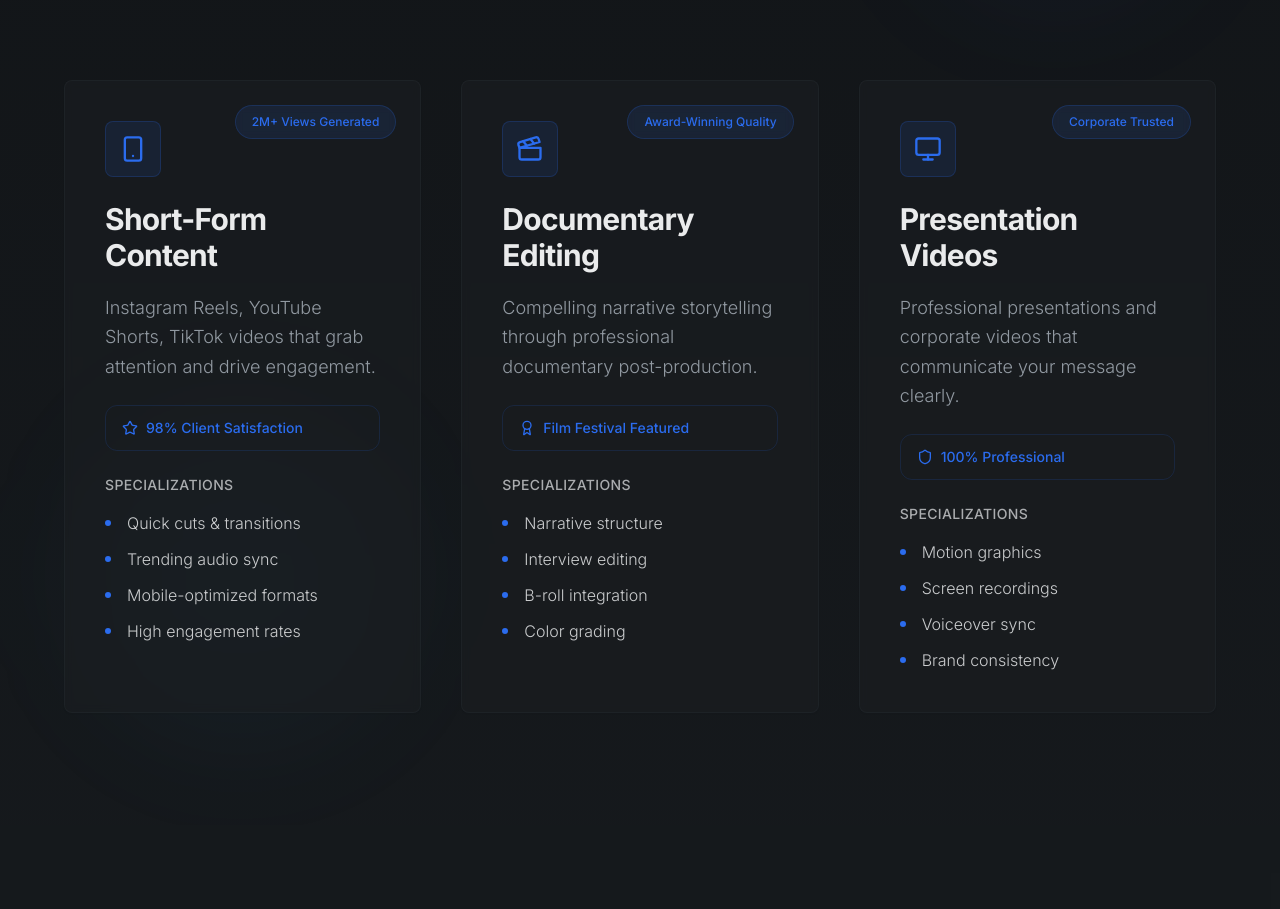
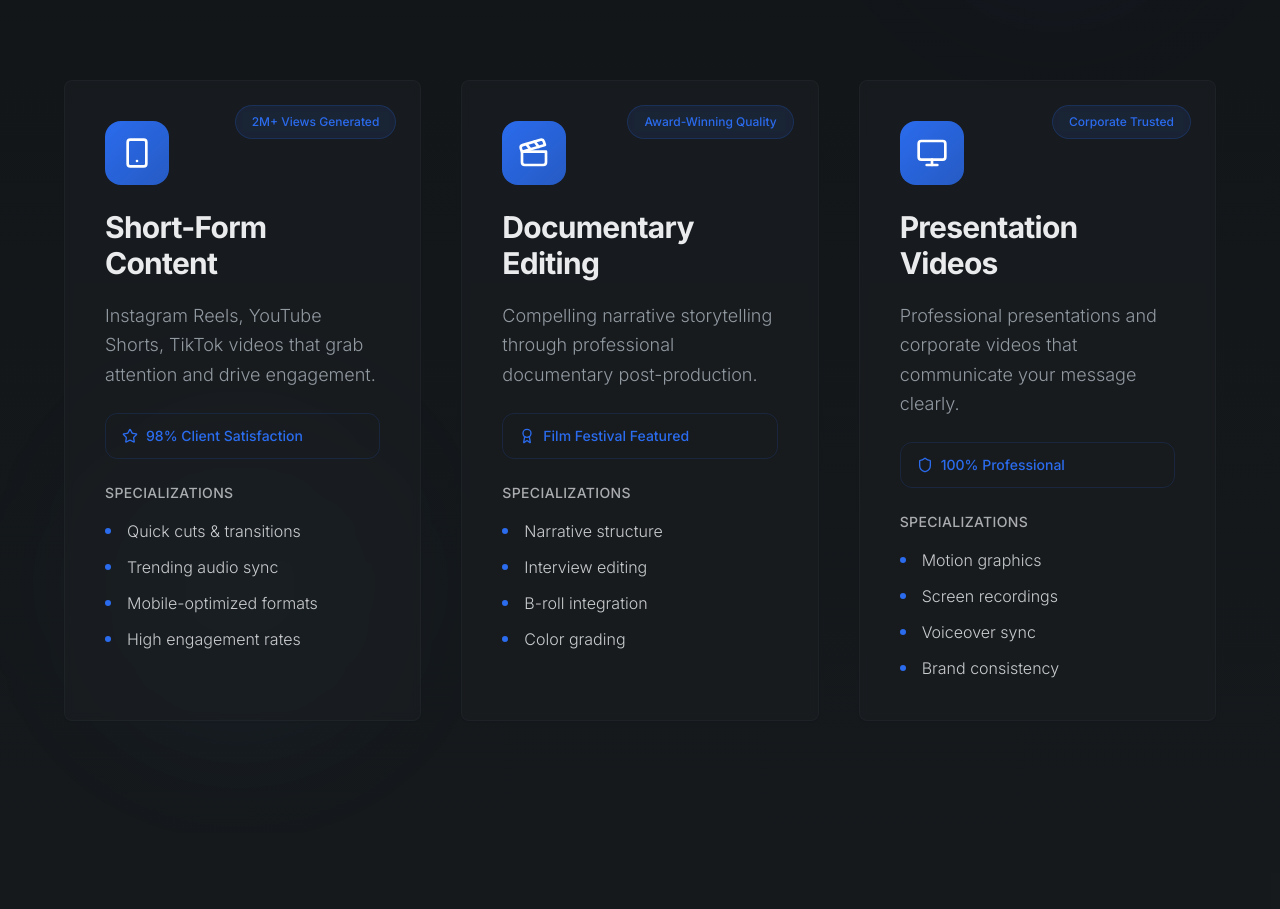
Before and after one commit to Prem-giri/shortform-vision, a React (Vite) app: page / in a window 1280 px wide. Shown: the part 1160-2069 px from the top of the page. Built offline with nearby package versions, Linux system fonts and the light colour scheme; the HTML template or start-up script is replaced by a standard one.

Commit message:
Fix service icons alignment and color

```diff
--- a/src/components/Services.tsx
+++ b/src/components/Services.tsx
@@ -68,8 +68,8 @@ const Services = () => {
 
                 {/* Icon Container */}
                 <div className="relative z-10 mb-6">
-                  <div className="w-14 h-14 bg-primary/10 rounded-lg flex items-center justify-center border border-primary/20 group-hover:bg-primary/15 transition-all duration-300">
-                    <IconComponent className="w-7 h-7 text-primary" />
+                  <div className="w-16 h-16 rounded-2xl flex items-center justify-center bg-gradient-to-br from-primary to-primary/80 group-hover:shadow-lg group-hover:shadow-primary/30 transition-all duration-300 group-hover:scale-105">
+                    <IconComponent className="w-8 h-8 text-white" />
                   </div>
                 </div>
 
```
